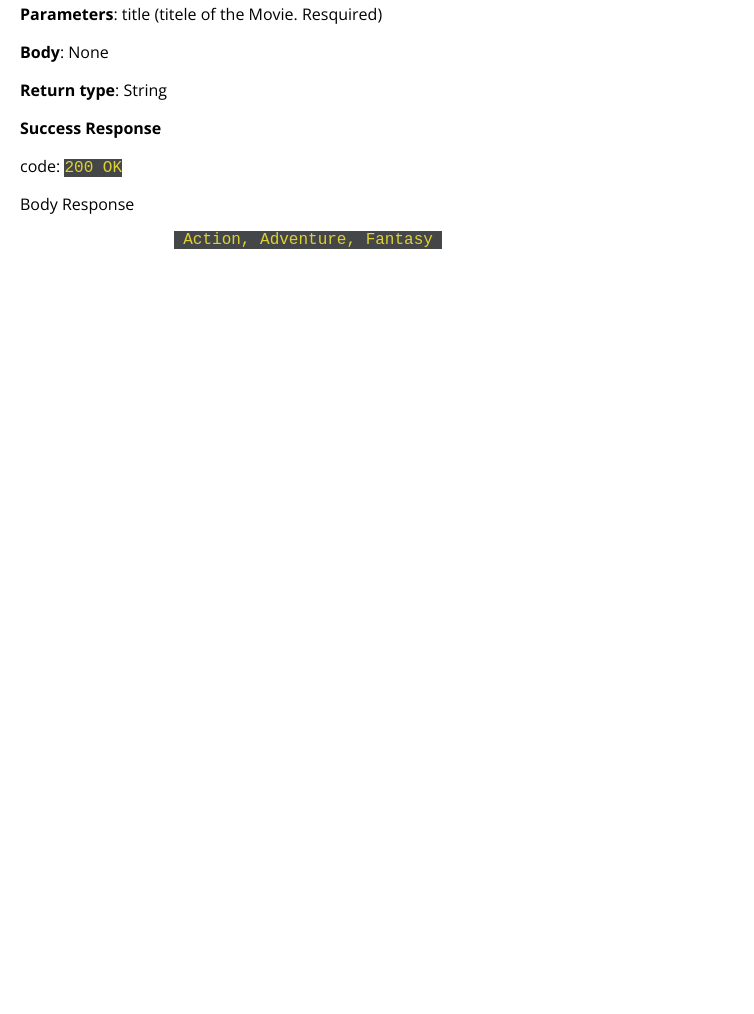
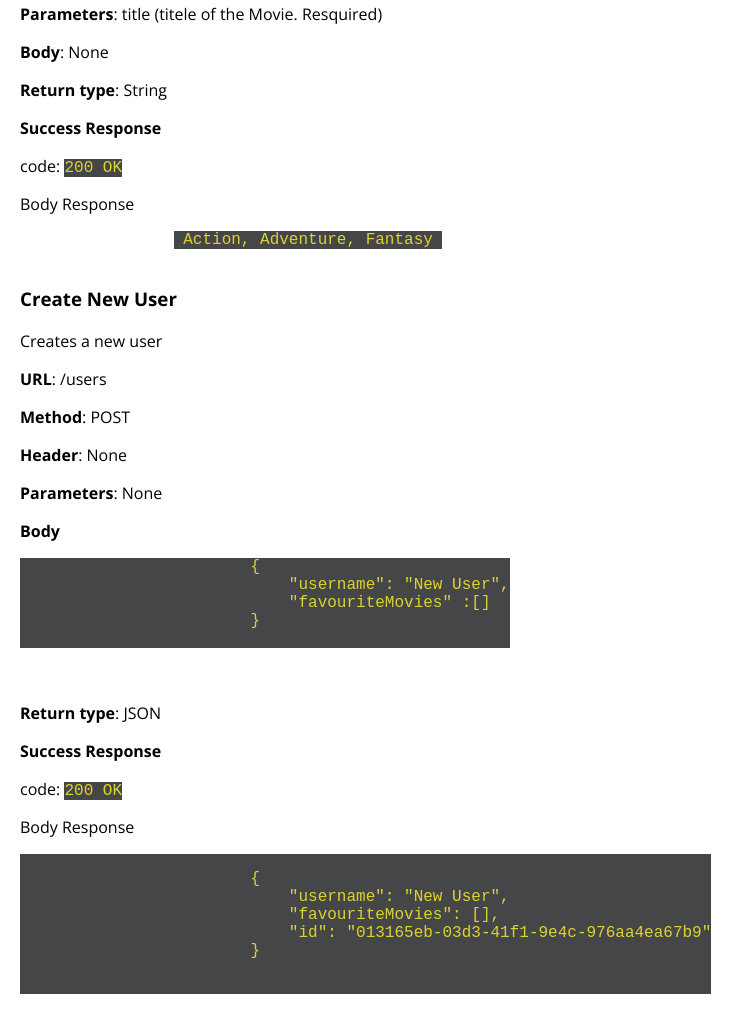
Before and after one commit to Mezekr/MeziFlix-app, a website: page public/documentation.html in a window 1280 px wide. Shown: the part 5205-6219 px from the top of the page, without its empty margins (0-754 px from the left). Before the commit the page ends 5508 px from the top, so only its background shows below. Drawn offline with nearby package versions, Linux system fonts and the light colour scheme.

Commit message:
add new user api route docs

```diff
--- a/public/documentation.html
+++ b/public/documentation.html
@@ -298,6 +298,39 @@
                 <code> Action, Adventure, Fantasy </code>
                 </pre>
             </div>
+            <div>
+                <h3>Create New User</h3>
+                <p>Creates a new user </p>
+                <p><strong>URL</strong>: /users</p>
+                <p><strong>Method</strong>: POST</p>
+                <p><strong>Header</strong>: None </p>
+                <p><strong>Parameters</strong>: None </p>
+                <p><strong>Body</strong>
+                    <code>
+                        <pre>
+                        {
+                            "username": "New User",
+                            "favouriteMovies" :[]
+                        }
+                        </pre>
+                    </code>
+                </p>
+                <p><strong>Return type</strong>: JSON </p>
+                <p><strong>Success Response</strong></p>
+                <p>code: <code> 200 OK</code></p>
+                <p>Body Response</p>
+
+                <code>
+                    <pre>
+                        {
+                            "username": "New User",
+                            "favouriteMovies": [],
+                            "id": "013165eb-03d3-41f1-9e4c-976aa4ea67b9"
+                        }
+                    </pre>
+                </code>
+
+            </div>
         </div>
     </main>
     <footer></footer>
```
